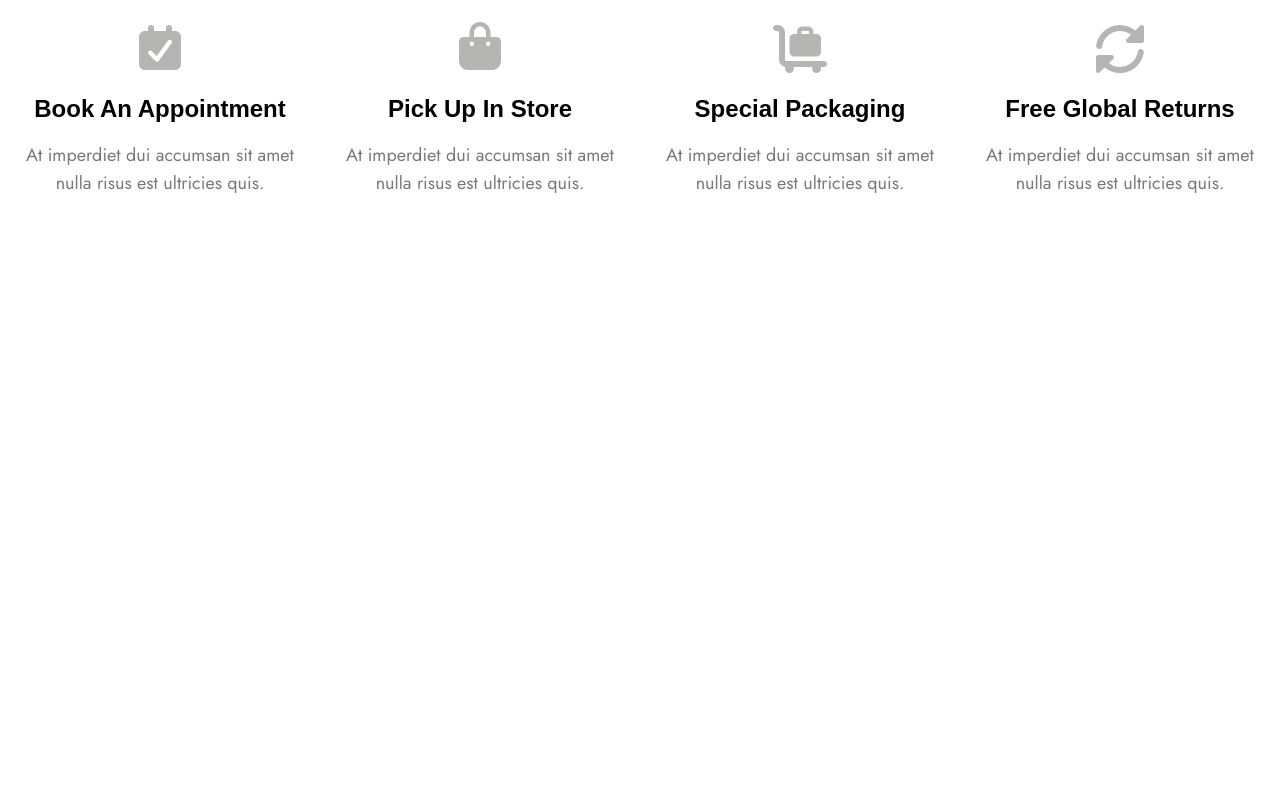
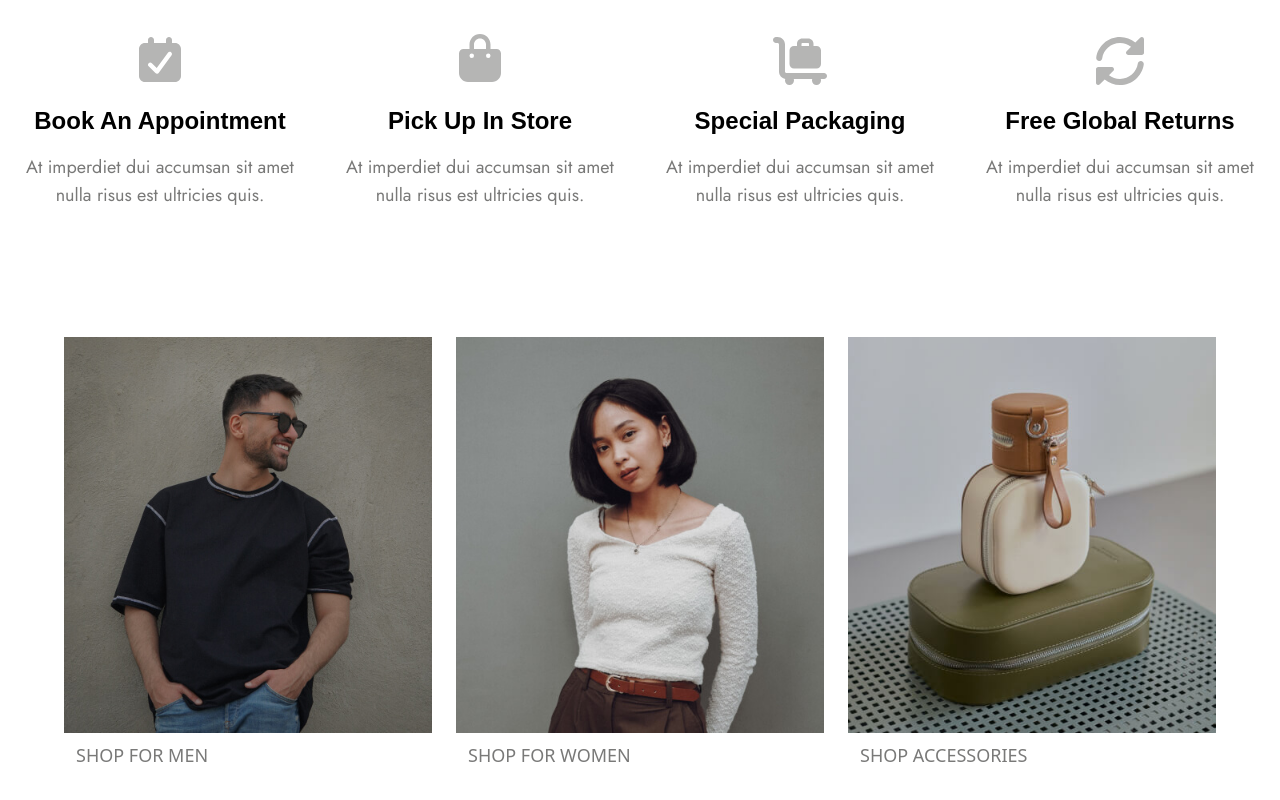
Before and after one commit to Ebus042/E-commerce-Clothing-brand, a React (Vite) app: page / in a window 1280 px wide. Shown: the part 1154-1954 px from the top of the page. Before the commit the page ends 1431 px from the top, so only its background shows below. Built offline with nearby package versions, Linux system fonts and the light colour scheme.

Commit message:
Added more data

```diff
--- a/data.js
+++ b/data.js
@@ -135,3 +135,164 @@ export const OptionSection = [
       "At imperdiet dui accumsan sit amet nulla risus est ultricies quis.",
   },
 ];
+
+// Cart section
+import cartImg1 from "./src/Images/cat-item1.jpg";
+import cartImg2 from "./src/Images/cat-item2.jpg";
+import cartImg3 from "./src/Images/cat-item3.jpg";
+
+//Cart backround
+import Cartbg1 from "./src/Images/cat-item1.jpg";
+import Cartbg2 from "./src/Images/cat-item2.jpg";
+import Cartbg3 from "./src/Images/cat-item3.jpg";
+
+export const carts = [
+  {
+    background: Cartbg1,
+    image: cartImg1,
+    label: "SHOP FOR MEN",
+    id: 1,
+    alt: "A man on black",
+  },
+  {
+    background: Cartbg2,
+    image: cartImg2,
+    label: "SHOP FOR WOMEN",
+    id: 2,
+    alt: "A woman on White",
+  },
+  {
+    background: Cartbg3,
+    image: cartImg3,
+    label: "SHOP ACCESSORIES",
+    alt: "An Image of Accessories",
+    id: 3,
+  },
+];
+
+// New arrivals
+import arrivalImg1 from "./src/Images/product-item-1.jpg";
+import arrivalImg2 from "./src/Images/product-item-2.jpg";
+import arrivalImg3 from "./src/Images/product-item-3.jpg";
+import arrivalImg4 from "./src/Images/product-item-4.jpg";
+import arrivalImg5 from "./src/Images/product-item-10.jpg";
+
+export const newArrival = [
+  {
+    image: arrivalImg1,
+    id: 1,
+    label: "Dark florish onepiece",
+    price: "$95.00",
+  },
+  {
+    image: arrivalImg2,
+    id: 2,
+    label: "Baggy Shirt",
+    price: "$55.00",
+  },
+  {
+    image: arrivalImg3,
+    id: 3,
+    label: "Cotton off-white shirt",
+    price: "$65.00",
+  },
+  {
+    image: arrivalImg4,
+    id: 4,
+    label: "WHITE T-SHIRT",
+    price: "$50.00",
+  },
+  {
+    image: arrivalImg5,
+    id: 5,
+    label: "CROP SWEATER",
+    price: "$70.00",
+  },
+];
+
+//Best Selling
+import bestSellingImg1 from "./src/Images/product-item-4.jpg";
+import bestSellingImg2 from "./src/Images/product-item-3.jpg";
+import bestSellingImg3 from "./src/Images/product-item-5.jpg";
+import bestSellingImg4 from "./src/Images/product-item-6.jpg";
+import bestSellingImg5 from "./src/Images/product-item-9.jpg";
+import bestSellingImg6 from "./src/Images/product-item-10.jpg";
+
+export const bestSellingSection = [
+  {
+    image: bestSellingImg1,
+    id: 1,
+    label: "Dark florish onepiece",
+    price: "$95.00",
+  },
+  {
+    image: bestSellingImg2,
+    id: 2,
+    label: "Baggy Shirt",
+    price: "$55.00",
+  },
+  {
+    image: bestSellingImg3,
+    id: 3,
+    label: "Cotton off-white shirt",
+    price: "$65.00",
+  },
+  {
+    image: bestSellingImg4,
+    id: 4,
+    label: "Handmade crop sweater",
+    price: "$50.00",
+  },
+  {
+    image: bestSellingImg5,
+    id: 5,
+    label: "Dark florish onepiece",
+    price: "$70.00",
+  },
+  {
+    image: bestSellingImg6,
+    id: 6,
+    label: "Cotton off-white shirt",
+    price: "$70.00",
+  },
+];
+
+//Also Like
+import alsoLikeImg1 from "./src/Images/product-item-5.jpg";
+import alsoLikeImg2 from "./src/Images/product-item-6.jpg";
+import alsoLikeImg3 from "./src/Images/product-item-1.jpg";
+import alsoLikeImg4 from "./src/Images/product-item-7.jpg";
+import alsoLikeImg5 from "./src/Images/product-item-8.jpg";
+
+export const alsoLikeSection = [
+  {
+    image: alsoLikeImg1,
+    id: 1,
+    label: "Dark florish onepiece",
+    price: "$95.00",
+  },
+  {
+    image: alsoLikeImg2,
+    id: 2,
+    label: "Baggy Shirt",
+    price: "$55.00",
+  },
+  {
+    image: alsoLikeImg3,
+    id: 3,
+    label: "Cotton off-white shirt",
+    price: "$65.00",
+  },
+  {
+    image: alsoLikeImg4,
+    id: 4,
+    label: "WHITE T-SHIRT",
+    price: "$50.00",
+  },
+  {
+    image: alsoLikeImg5,
+    id: 5,
+    label: "CROP SWEATER",
+    price: "$70.00",
+  },
+];
--- a/src/App.jsx
+++ b/src/App.jsx
@@ -2,6 +2,7 @@
 import Header from "./components/Header";
 import Hero from "./components/Hero";
 import Features from "./components/Features";
+import Cart from "./components/Cart";
 
 function App() {
   return (
@@ -12,6 +13,7 @@ function App() {
       </header>
       <main className="pt-10">
         <Features />
+        <Cart />
       </main>
     </>
   );
--- /dev/null
+++ b/src/components/Cart.jsx
@@ -0,0 +1,42 @@
+import { carts } from "../../data";
+import { motion } from "framer-motion";
+
+const Cart = () => {
+  return (
+    <section className="my-32 mx-3 lg:mx-16">
+      <div className="flex flex-col gap-6 lg:flex-row justify-evenly items-center">
+        {carts.map((cart) => (
+          <div key={cart.id} className="group overflow-hidden">
+            <div
+              className="group overflow-hidden group-hover:scale-90
+            transition-transform duration-500 ease-in-out relative"
+            >
+              <motion.img
+                src={cart.image}
+                alt={cart.alt}
+                className="object-contain hover:transition-transform hover:duration-500 group-hover:scale-110
+                "
+                initial={{ scale: 0.4, opacity: 0 }}
+                whileInView={{ scale: 1, opacity: 1 }}
+                transition={{ duration: 1.5, ease: "easeInOut" }}
+                viewport={{ once: true }}
+              />
+            </div>
+            {/* Label */}
+            <motion.p
+              className="mx-3 mt-2 text-lg text-[#797978]"
+              initial={{ x: -20, opacity: 0 }}
+              whileInView={{ x: 0, opacity: 1 }}
+              transition={{ delay: 0.5, duration: 1 }}
+              viewport={{ once: true }}
+            >
+              {cart.label}
+            </motion.p>
+          </div>
+        ))}
+      </div>
+    </section>
+  );
+};
+
+export default Cart;
--- /dev/null
+++ b/src/components/Collections.jsx
@@ -0,0 +1,15 @@
+const Collections = () => {
+  return (
+    <section>
+      <div>
+        <div>
+          <h4>Our New Arrivals</h4>
+          <p>View All Products</p>
+        </div>
+        <div>{}</div>
+      </div>
+    </section>
+  );
+};
+
+export default Collections;
--- a/src/components/Hero.jsx
+++ b/src/components/Hero.jsx
@@ -76,7 +76,7 @@ const Hero = () => {
             <SwiperSlide key={section.id}>
               <motion.div
                 variants={fadeUp(0.6)}
-                className="group flex flex-col items-center justify-around gap-3cursor-pointer"
+                className="group flex flex-col items-center justify-around gap-3 cursor-pointer"
               >
                 <div
                   className="group overflow-hidden hover:scale-90
```
